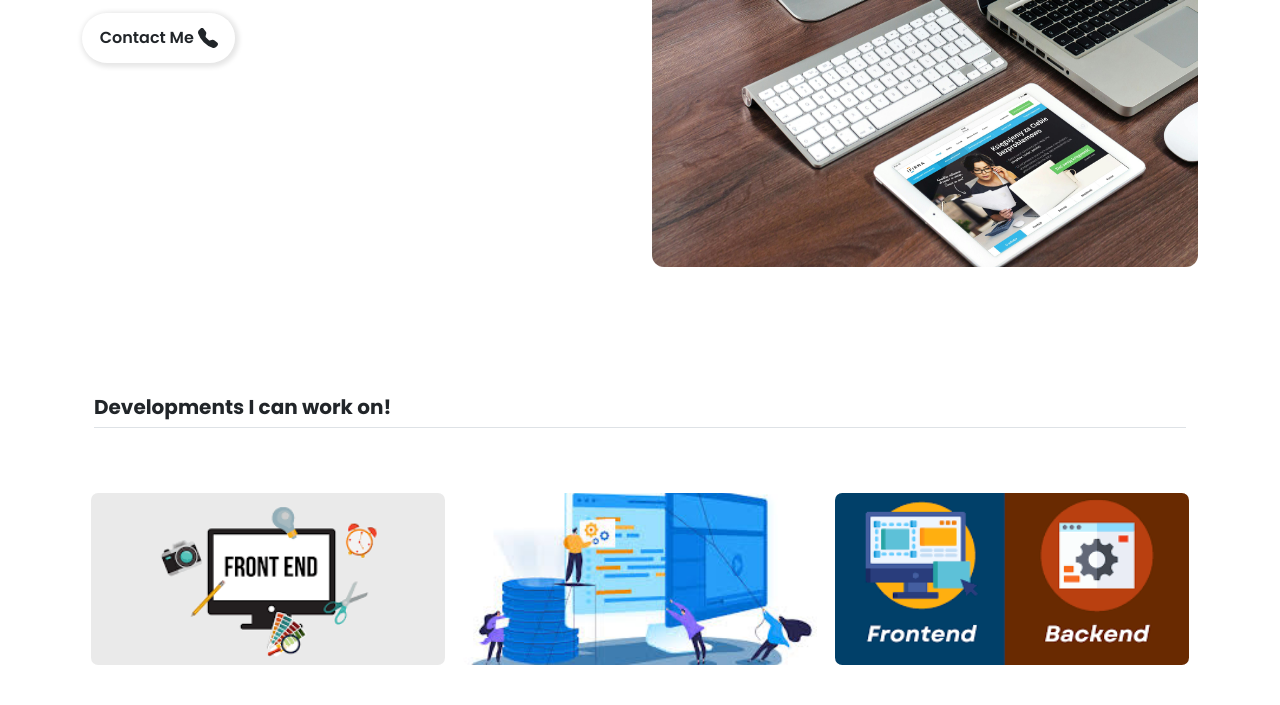
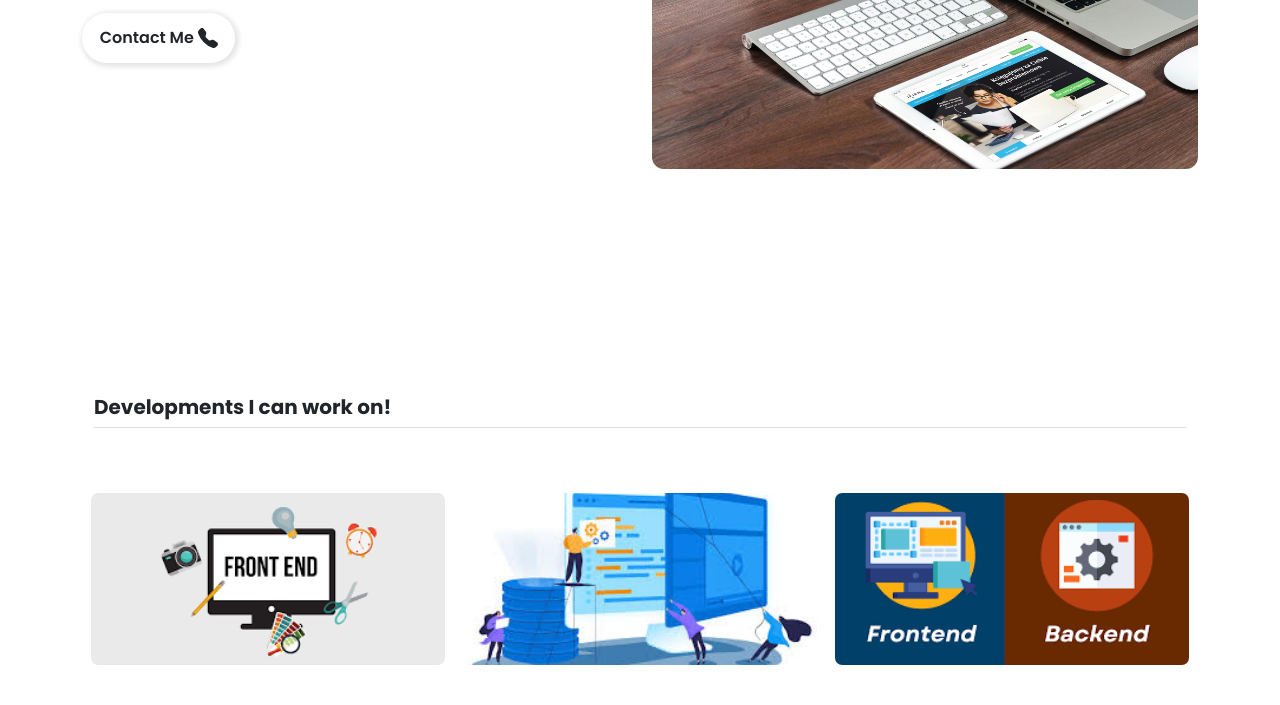
Before and after one commit to karlarboiz/portfolio-site, a website with bundled scripts: page index.html in a window 1280 px wide. Shown: the part 317-1022 px from the top of the page. Built offline with nearby package versions, Linux system fonts and the light colour scheme; files whose address does not match are found by name.

Commit message:
update section 1 of the web page

```diff
--- a/index.html
+++ b/index.html
@@ -62,7 +62,7 @@
 
       </div>
 
-      <div class="col-lg-6 col-md-7 col-auto section--1__col mt-5">
+      <div class="col-lg-6 col-md-7 col-auto section--1__col mt-5 h-75">
 
         <img src="assets/images/profile/profile--pic.jpg" alt="Profile Picture" class="img-fluid profile--pic">
       </div>
```
